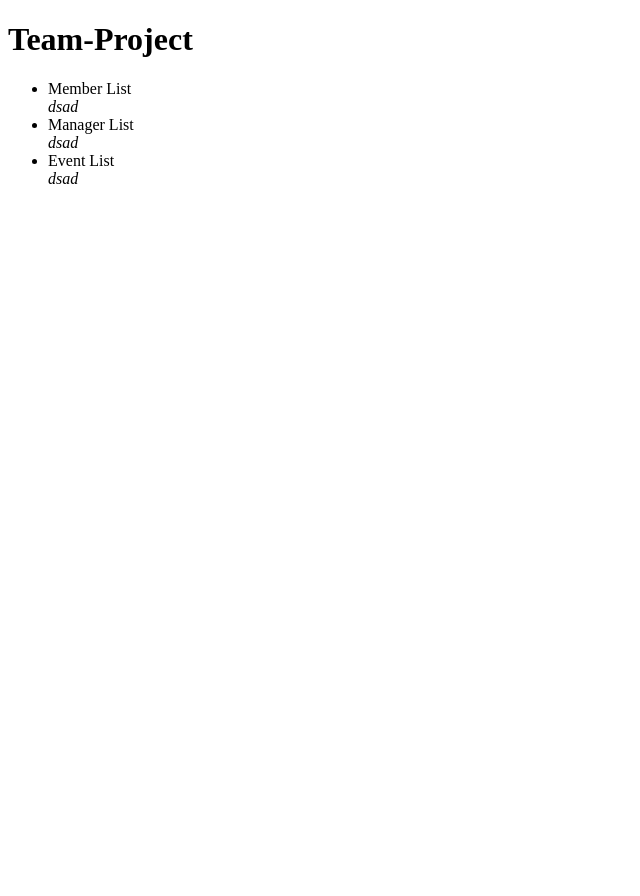
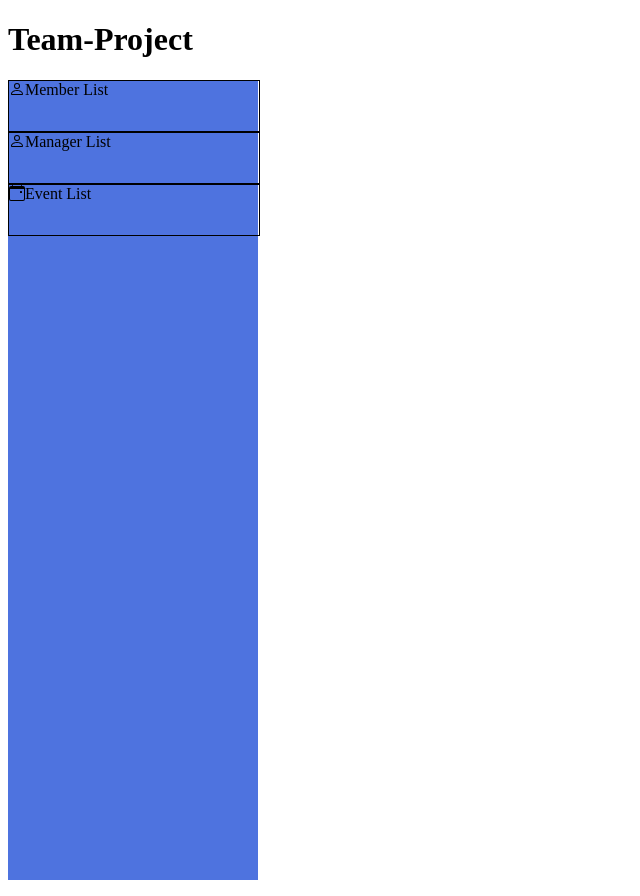
Before and after one commit to Solomii/team-project, a React (Create React App) app: page / in a window 1280 px wide. Shown: the whole page, without its empty margins (0-640 px from the left). Before the commit the page ends 800 px from the top, so only its background shows below. Built offline with nearby package versions, Linux system fonts and the light colour scheme.

Commit message:
add color sidebar

```diff
--- a/src/components/Sidebar/Sidebar.js
+++ b/src/components/Sidebar/Sidebar.js
@@ -1,14 +1,13 @@
 import React from 'react'
 import { SidebarData } from './SidebarData'
+import styles from './Sidebar.module.scss'
 
 const Sidebar = () => {
   return (
-    <ul className="sidebar">
+    <ul className={styles.sidebar}>
         {SidebarData.map((el, key) => (
-            <li key={key}>
-                {el.title}
-                <div>{el.icon}</div>
-                <i className="bi bi-calendar-event">dsad</i>
+            <li className={styles.sidebarLi} key={key}>
+                <div>{el.icon}</div>{el.title}
             </li>
 
         ))}
--- /dev/null
+++ b/src/components/Sidebar/Sidebar.module.scss
@@ -0,0 +1,13 @@
+.sidebar {
+    height: 100vh;
+    width: 250px;
+    background-color: #4e73df;
+    padding: 0;
+}
+.sidebarLi {
+    display: flex;
+    height: auto;
+    width: 100%;
+    height: 50px;
+    border: 1px solid #000;
+}
--- a/src/components/Sidebar/SidebarData.js
+++ b/src/components/Sidebar/SidebarData.js
@@ -1,18 +1,51 @@
-
 export const SidebarData = [
   {
     title: "Member List",
     link: "./memberList",
-        icon: <i className="bi bi-person"></i>
+    icon: (
+      <svg
+        xmlns="http://www.w3.org/2000/svg"
+        width="16"
+        height="16"
+        fill="currentColor"
+        class="bi bi-person"
+        viewBox="0 0 16 16"
+      >
+        <path d="M8 8a3 3 0 1 0 0-6 3 3 0 0 0 0 6zm2-3a2 2 0 1 1-4 0 2 2 0 0 1 4 0zm4 8c0 1-1 1-1 1H3s-1 0-1-1 1-4 6-4 6 3 6 4zm-1-.004c-.001-.246-.154-.986-.832-1.664C11.516 10.68 10.289 10 8 10c-2.29 0-3.516.68-4.168 1.332-.678.678-.83 1.418-.832 1.664h10z" />
+      </svg>
+    ),
   },
   {
     title: "Manager List",
     link: "./menagerList",
-        icon: <i className="bi bi-person"></i>
+    icon: (
+      <svg
+        xmlns="http://www.w3.org/2000/svg"
+        width="16"
+        height="16"
+        fill="currentColor"
+        class="bi bi-person"
+        viewBox="0 0 16 16"
+      >
+        <path d="M8 8a3 3 0 1 0 0-6 3 3 0 0 0 0 6zm2-3a2 2 0 1 1-4 0 2 2 0 0 1 4 0zm4 8c0 1-1 1-1 1H3s-1 0-1-1 1-4 6-4 6 3 6 4zm-1-.004c-.001-.246-.154-.986-.832-1.664C11.516 10.68 10.289 10 8 10c-2.29 0-3.516.68-4.168 1.332-.678.678-.83 1.418-.832 1.664h10z" />
+      </svg>
+    ),
   },
   {
     title: "Event List",
     link: "./eventList",
-        icon: <i className="bi bi-calendar-event"></i>
-    }
-]
+    icon: (
+      <svg
+        xmlns="http://www.w3.org/2000/svg"
+        width="16"
+        height="16"
+        fill="currentColor"
+        class="bi bi-calendar-event"
+        viewBox="0 0 16 16"
+      >
+        <path d="M11 6.5a.5.5 0 0 1 .5-.5h1a.5.5 0 0 1 .5.5v1a.5.5 0 0 1-.5.5h-1a.5.5 0 0 1-.5-.5v-1z" />
+        <path d="M3.5 0a.5.5 0 0 1 .5.5V1h8V.5a.5.5 0 0 1 1 0V1h1a2 2 0 0 1 2 2v11a2 2 0 0 1-2 2H2a2 2 0 0 1-2-2V3a2 2 0 0 1 2-2h1V.5a.5.5 0 0 1 .5-.5zM1 4v10a1 1 0 0 0 1 1h12a1 1 0 0 0 1-1V4H1z" />
+      </svg>
+    ),
+  },
+];
```
Also changed, not shown: 1 other file (tests, documents, lock files or other folders). Lines whose indentation alone changed are shown as unchanged.
